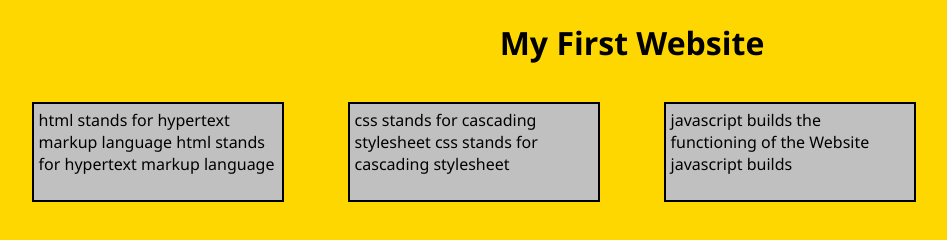
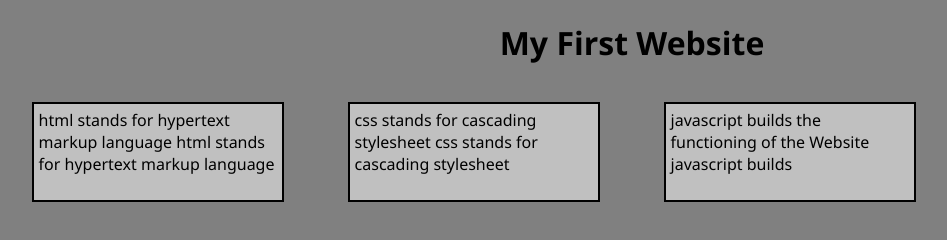
Before and after one commit to ROHANDWIVEDI2005/coursera, a plain HTML site: page module2solution/index.html in a window 1280 px wide. Shown: the whole page, without its empty margins (8-955 px from the left). Drawn offline with Linux system fonts and the light colour scheme.

Commit message:
Update style.css

```diff
--- a/module2solution/style.css
+++ b/module2solution/style.css
@@ -4,7 +4,7 @@
 body{
 
     font-family: 'Segoe UI', Tahoma, Geneva, Verdana, sans-serif;
-    background-color: gold;
+    background-color: grey;
 
 
 }
```
